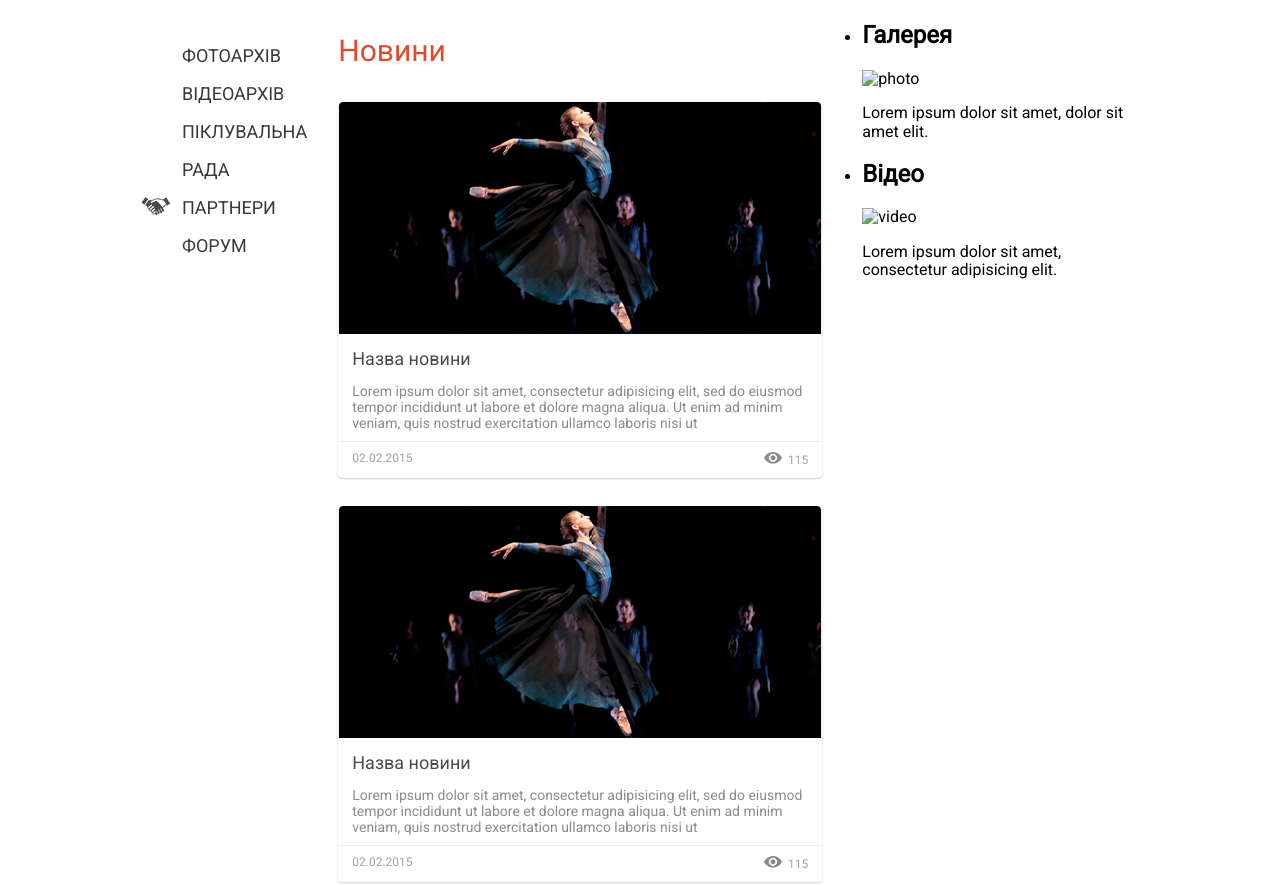
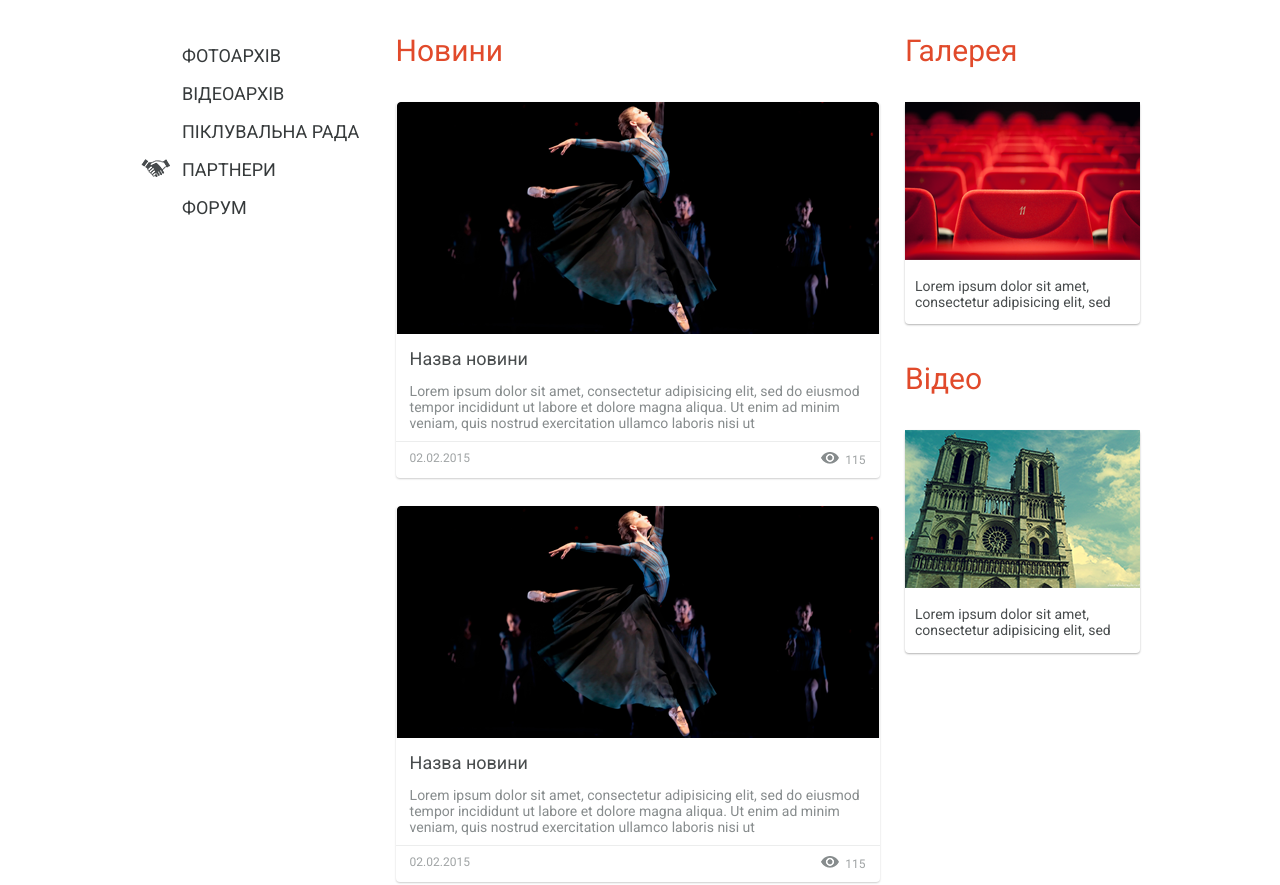
Before and after one commit to iboved/frontend-js-hw, a plain HTML site: page hw3/index.html in a window 1280 px wide. Shown: the part 1038-1923 px from the top of the page. Drawn offline with Linux system fonts and the light colour scheme.

Commit message:
Added aside gallery and video

```diff
--- a/hw3/css/styles.css
+++ b/hw3/css/styles.css
@@ -111,7 +111,7 @@ a {
     margin-left: 31px;
     flex: 0 0 484px;
 }
-.news h2 {
+.news h2, .right-nav h2 {
     text-align: left;
     font-size: 30px;
     color: #e14a2b;
@@ -150,3 +150,21 @@ a {
     content: url("../images/icon-eye.png");
     padding-right: 6px;
 }
+.right-nav {
+    margin-top: 32px;
+    margin-left: 20px;
+    flex: 0 0 235px;
+}
+.gallery, .video {
+    margin-top: 28px;
+    border-radius: 4px;
+    box-shadow: 0 1px 2px 0 rgba(0, 0, 0, 0.3);
+    margin-bottom: 38px;
+}
+.gallery-description, .video-description {
+    font-size: 14px;
+    font-weight: 300;
+    color: #484c4d;
+    padding: 14px 10px;
+    margin: 0;
+}
--- a/hw3/index.html
+++ b/hw3/index.html
@@ -8,7 +8,7 @@
         <link rel="stylesheet" href="css/styles.css">
     </head>
     <body>
-        <header class="main-header">
+        <header class="main-header" id="top">
             <div class="container">
                 <h1 class="logo">
                     <a href="index.html">
@@ -96,26 +96,17 @@
                 </article>
             </main>
             <aside class="right-nav">
-                <ul class="right-nav-list">
-                    <li class="gallery">
-                        <h2>Галерея</h2>
-                        <div class="gallery-item">
-                            <img src="images/gallery-photo.jpg" alt="photo">
-                            <p>Lorem ipsum dolor sit amet, dolor sit amet elit.</p>
-                        </div>
-                    </li>
-                    <li class="video">
-                        <h2>Відео</h2>
-                        <div class="video-item">
-                            <img src="images/video.jpg" alt="video">
-                            <p>Lorem ipsum dolor sit amet, consectetur adipisicing elit.</p>
-                        </div>
-                    </li>
-                </ul>
+                <h2>Галерея</h2>
+                <div class="gallery">
+                    <img src="images/gallery.png" alt="Галерея">
+                    <p class="gallery-description">Lorem ipsum dolor sit amet, consectetur adipisicing elit, sed</p>
+                </div>
+                <h2>Відео</h2>
+                <div class="video">
+                    <img src="images/video.png" alt="Відео">
+                    <p class="video-description">Lorem ipsum dolor sit amet, consectetur adipisicing elit, sed</p>
+                </div>
             </aside>
         </div>
-        <footer>
-            Footer
-        </footer>
     </body>
 </html>
```
Also changed, not shown: hw3/images/gallery.png (added), hw3/images/video.png (added).
